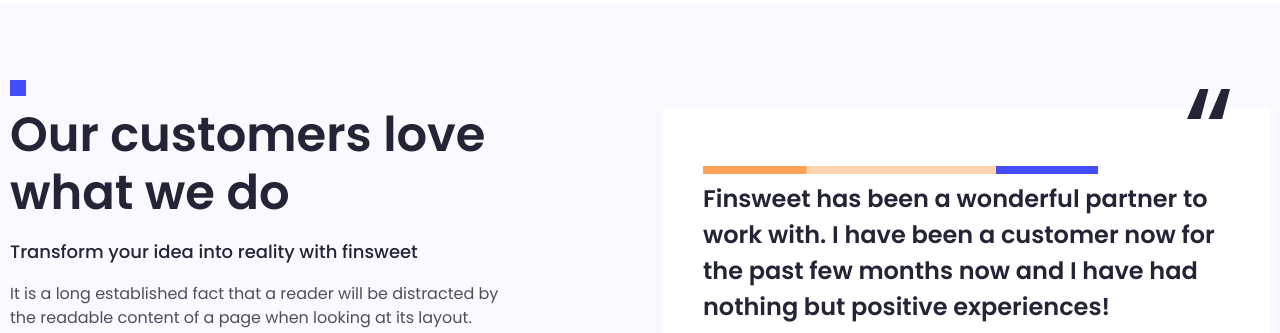
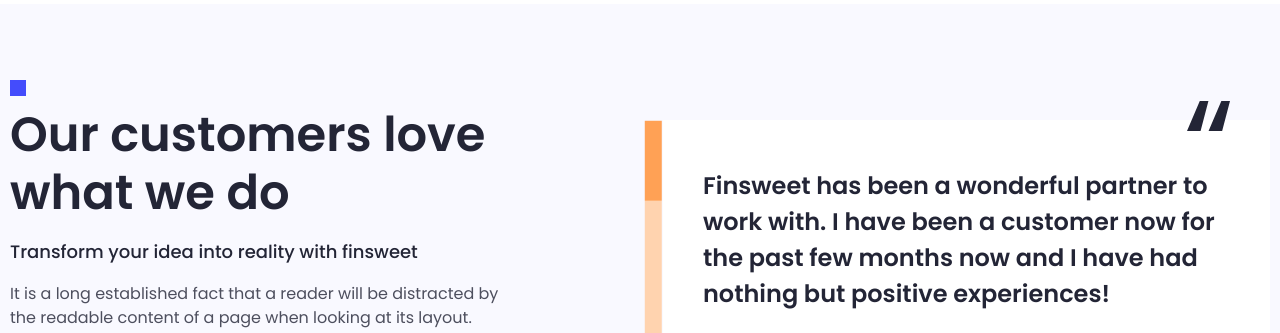
Before and after one commit to Iminovyu/Finsweet, a plain HTML site: page index.html in a window 1280 px wide. Shown: the part 4530-4863 px from the top of the page. Drawn offline with Linux system fonts and the light colour scheme.

Commit message:
home page full completed

```diff
--- a/scss/home.scss
+++ b/scss/home.scss
@@ -628,11 +628,22 @@
             background-color: $white-bg ;
             padding: 48px 42px 42px 40px;
             position: relative;
-            img.shape{
+
+            img.shape {
                   position: absolute;
                   top: -19px;
                   right: 40px;
             }
+
+            img.bg-shape {
+                  position: absolute;
+                  transform: rotate(90deg);
+                  width: 305px;
+                  top: 145px;
+                  left: -162px;
+                  height: 16.55px;
+            }
+
             h2 {
                   margin-bottom: 24px;
                   color: $text-color;
```
Also changed, not shown: css/home.min.css, 1 other file.
